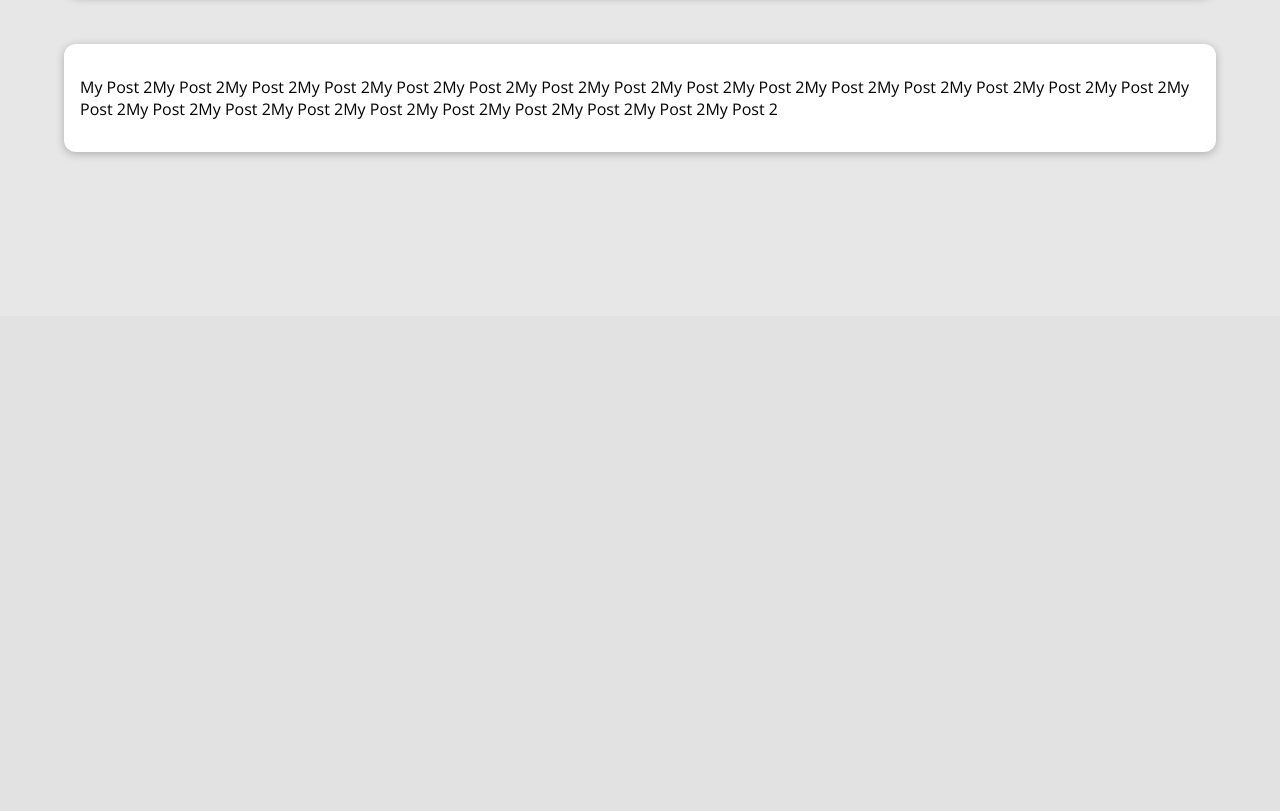
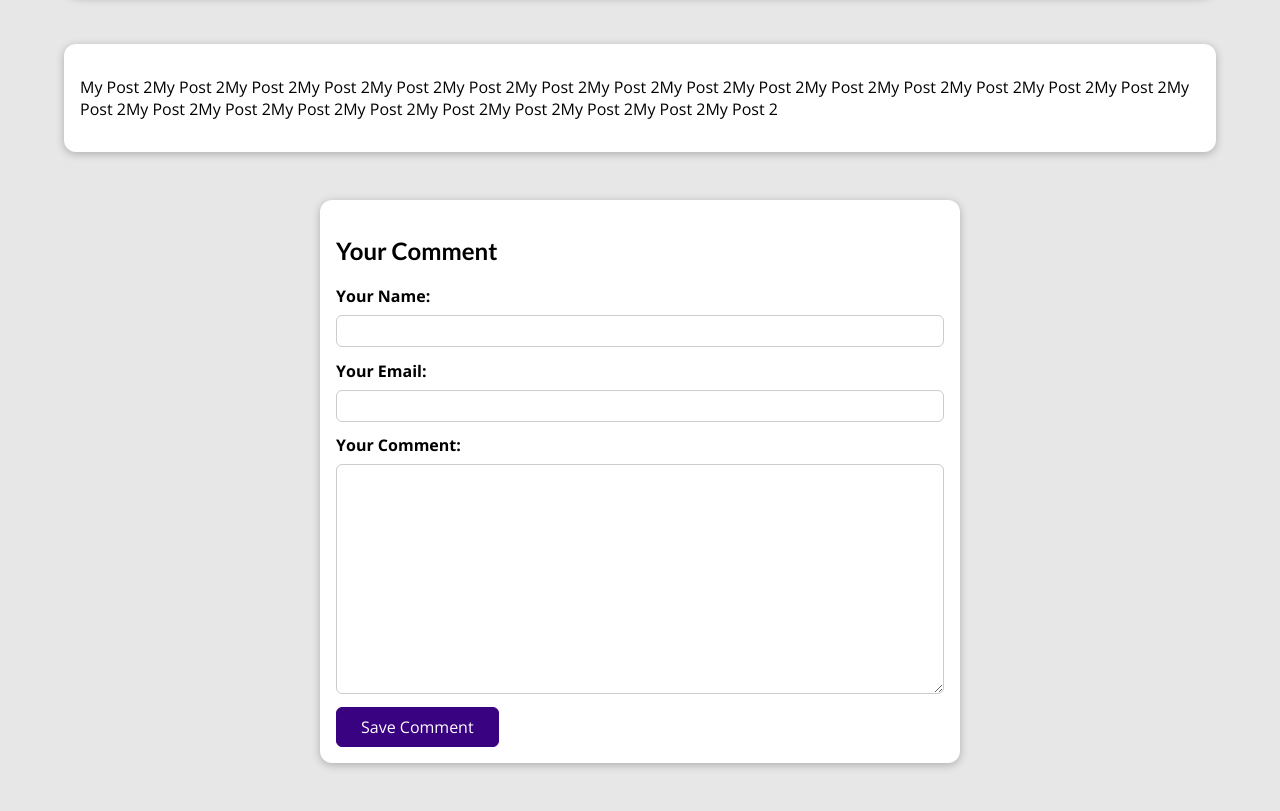
Before and after one commit to andythomasdotpy/my_site_1, a Django app: a page that uses blog_1/templates/blog_1/post-detail.html in a window 1280 px wide. Shown: the part 484-1295 px from the top of the page. Before the commit the page ends 640 px from the top, so only its background shows below. Run offline with Django 4.2, Linux system fonts and the light colour scheme; data comes from the database, SQL or seed files in the repository; both versions use the stored data as it was after the commit.

Commit message:
detail view for PostDetailView get requests only

```diff
--- /dev/null
+++ b/blog_1/forms.py
@@ -0,0 +1,13 @@
+from django import forms
+
+from .models import Comment
+
+class CommentForm(forms.ModelForm):
+    class Meta:
+        model = Comment
+        exclude = ["post"]
+        labels = {
+            "user_name": "Your Name",
+            "user_email": "Your Email",
+            "text": "Your Comment"
+        }
--- a/blog_1/models.py
+++ b/blog_1/models.py
@@ -35,3 +35,10 @@ class Post(models.Model):
 
     def __str__(self):
         return self.title
+
+
+class Comment(models.Model):
+    user_name = models.CharField(max_length=120)
+    user_email = models.EmailField()
+    text = models.TextField(max_length=400)
+    post = models.ForeignKey(Post, on_delete=models.CASCADE, related_name="comments")
--- a/blog_1/static/blog_1/post-detail.css
+++ b/blog_1/static/blog_1/post-detail.css
@@ -73,3 +73,50 @@ body {
     padding: .5rem 1rem;
     border-radius: 8px;
   }
+
+  #comment-form {
+    margin: 3rem auto;
+    width: 90%;
+    max-width: 40rem;
+    border-radius: 12px;
+    background-color: white;
+    box-shadow: 0 2px 8px rgba(0, 0, 0, 0.25);
+    padding: 1rem;
+  }
+
+  #comment-form button {
+    font: inherit;
+    background-color: #390281;
+    color: white;
+    border: 1px solid #390281;
+    padding: 0.5rem 1.5rem;
+    border-radius: 6px;
+    cursor: pointer;
+  }
+
+  #comment-form button:hover,
+  #comment-form button:active {
+    background-color: #4f0ba7;
+    border-color: 4f0ba7;
+  }
+
+  .form-control {
+    margin-bottom: 1 rem;
+  }
+
+  .form-control label {
+    font-weight: bold;
+    margin-bottom: 0.5rem;
+    display: block;
+  }
+
+  .form-control input,
+  .form-control textarea {
+    display: block;
+    width: 100%;
+    font: inherit;
+    padding: 0.25rem;
+    margin-bottom: .8rem;
+    border-radius: 6px;
+    border: 1px solid #ccc;
+  }
--- a/blog_1/templates/blog_1/post-detail.html
+++ b/blog_1/templates/blog_1/post-detail.html
@@ -31,4 +31,19 @@
         {{ single_post.content|linebreaks }}
     </main>
 
+    <section id="comment-form">
+        <h2>Your Comment</h2>
+        <form action="{% url "post-detail-page" single_post.slug %}" method="POST">
+            {% csrf_token %}
+            {% for form_field in comment_form %}
+                <div class="form-control">
+                    {{ form_field.label_tag }}
+                    {{ form_field }}
+                    {{ form_field.errors}}
+                </div>
+            {% endfor %}
+            <button>Save Comment</button>
+        </form>
+    </section>
+
 {% endblock %}
--- a/blog_1/views.py
+++ b/blog_1/views.py
@@ -3,6 +3,7 @@ from django.views.generic.list import ListView
 from django.views.generic import DetailView
 
 from .models import Post, Tag
+from .forms import CommentForm
 
 # import my_site_1.dummy_data as dummy_data
 
@@ -43,4 +44,5 @@ class PostDetailView(DetailView):
     def get_context_data(self, **kwargs):
         context = super().get_context_data(**kwargs)
         context["get_tags"] = self.object.tags.all()
+        context["comment_form"] = CommentForm()
         return context
```
Also changed, not shown: blog_1/migrations/0010_comment.py (added), blog_1/migrations/0011_alter_comment_post.py (added), blog_1/migrations/0012_alter_comment_text.py (added), db.sqlite3.
